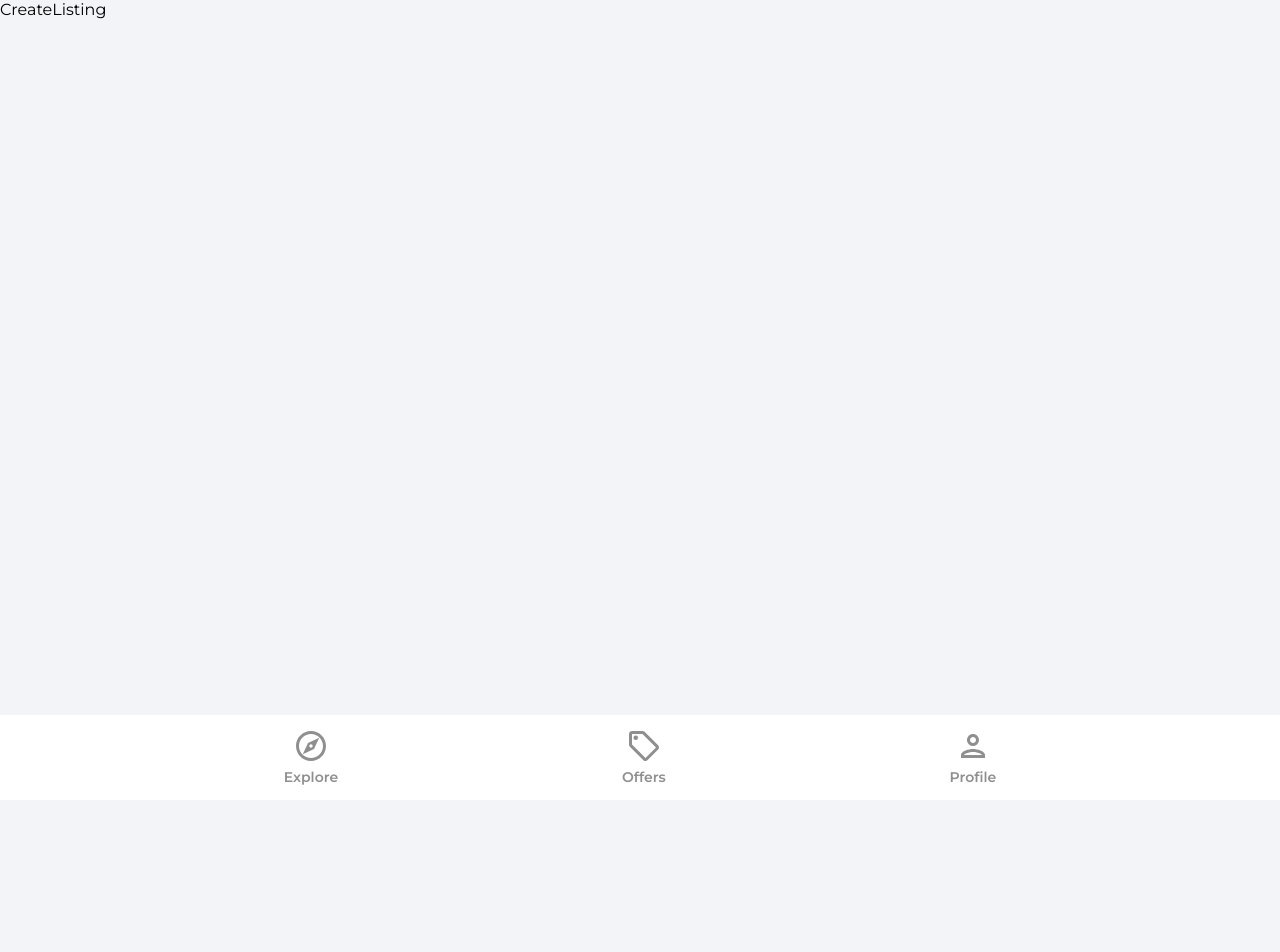
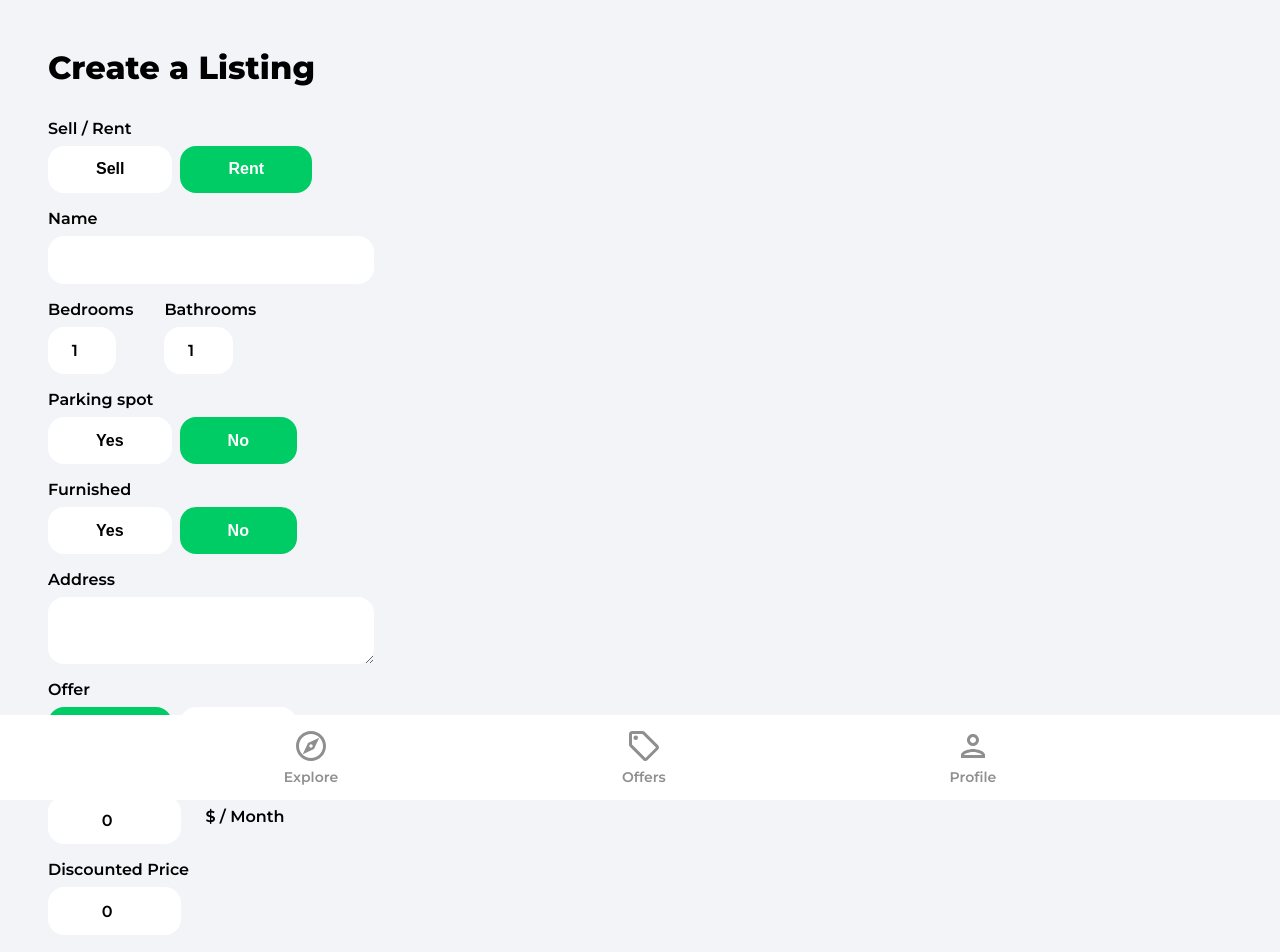
Before and after one commit to jayantwaldia/Rent-My-House, a React (Create React App) app: page /create-listing in a window 1280 px wide. Shown: the top 952 px of the page. Before the commit the page ends 800 px from the top, so only its background shows below. Built offline with nearby package versions, Linux system fonts and the light colour scheme; no server answers; sample sign-in values are in the browser's storage.

Commit message:
added create listing form

```diff
--- a/src/pages/CreateListing.js
+++ b/src/pages/CreateListing.js
@@ -22,6 +22,22 @@ function CreateListing() {
     longitude: 0,
   });
 
+  const {
+    type,
+    name,
+    bedrooms,
+    bathrooms,
+    parking,
+    furnished,
+    address,
+    offer,
+    regularPrice,
+    discountedPrice,
+    images,
+    latitude,
+    longitude,
+  } = formData;
+
   const auth = getAuth();
   const navigate = useNavigate();
   const isMounted = useRef(true);
@@ -41,11 +57,250 @@ function CreateListing() {
     };
   }, [isMounted]);
 
+  const onMutate = (e) => {};
+
+  const onSubmit = (e) => {
+    e.preventDefault();
+  };
+
   if (loading) {
     return <Spinner />;
   }
 
-  return <div>CreateListing</div>;
+  return (
+    <div className="profile">
+      <header>
+        <p className="pageHeader">Create a Listing</p>
+      </header>
+      <main>
+        <form onSubmit={onSubmit}>
+          <label className="formLabel">Sell / Rent</label>
+          <div className="formButtons">
+            <button
+              type="button"
+              className={type === "sale" ? "formButtonActive" : "formButton"}
+              id="type"
+              value="sale"
+              onClick={onMutate}
+            >
+              Sell
+            </button>
+            <button
+              type="button"
+              className={type === "rent" ? "formButtonActive" : "formButton"}
+              id="type"
+              value="rent"
+              onClick={onMutate}
+            >
+              Rent
+            </button>
+          </div>
+          <label className="formLabel">Name</label>
+          <input
+            className="formInputName"
+            type="text"
+            id="name"
+            value={name}
+            onChange={onMutate}
+            maxLength="32"
+            minLength="10"
+            required
+          />
+
+          <div className="formRooms flex">
+            <div>
+              <label className="formLabel">Bedrooms</label>
+              <input
+                className="formInputSmall"
+                type="number"
+                id="bedrooms"
+                value={bedrooms}
+                onChange={onMutate}
+                min="1"
+                max="50"
+                required
+              />
+            </div>
+            <div>
+              <label className="formLabel">Bathrooms</label>
+              <input
+                className="formInputSmall"
+                type="number"
+                id="bathrooms"
+                value={bathrooms}
+                onChange={onMutate}
+                min="1"
+                max="50"
+                required
+              />
+            </div>
+          </div>
+
+          <label className="formLabel">Parking spot</label>
+          <div className="formButtons">
+            <button
+              className={parking ? "formButtonActive" : "formButton"}
+              type="button"
+              id="parking"
+              value={true}
+              onClick={onMutate}
+              min="1"
+              max="50"
+            >
+              Yes
+            </button>
+            <button
+              className={
+                !parking && parking !== null ? "formButtonActive" : "formButton"
+              }
+              type="button"
+              id="parking"
+              value={false}
+              onClick={onMutate}
+            >
+              No
+            </button>
+          </div>
+
+          <label className="formLabel">Furnished</label>
+          <div className="formButtons">
+            <button
+              className={furnished ? "formButtonActive" : "formButton"}
+              type="button"
+              id="furnished"
+              value={true}
+              onClick={onMutate}
+            >
+              Yes
+            </button>
+            <button
+              className={
+                !furnished && furnished !== null
+                  ? "formButtonActive"
+                  : "formButton"
+              }
+              type="button"
+              id="furnished"
+              value={false}
+              onClick={onMutate}
+            >
+              No
+            </button>
+          </div>
+
+          <label className="formLabel">Address</label>
+          <textarea
+            className="formInputAddress"
+            type="text"
+            id="address"
+            value={address}
+            onChange={onMutate}
+            required
+          />
+
+          {!geolocationEnabled && (
+            <div className="formLatLng flex">
+              <div>
+                <label className="formLabel">Latitude</label>
+                <input
+                  className="formInputSmall"
+                  type="number"
+                  id="latitude"
+                  value={latitude}
+                  onChange={onMutate}
+                  required
+                />
+              </div>
+              <div>
+                <label className="formLabel">Longitude</label>
+                <input
+                  className="formInputSmall"
+                  type="number"
+                  id="longitude"
+                  value={longitude}
+                  onChange={onMutate}
+                  required
+                />
+              </div>
+            </div>
+          )}
+
+          <label className="formLabel">Offer</label>
+          <div className="formButtons">
+            <button
+              className={offer ? "formButtonActive" : "formButton"}
+              type="button"
+              id="offer"
+              value={true}
+              onClick={onMutate}
+            >
+              Yes
+            </button>
+            <button
+              className={
+                !offer && offer !== null ? "formButtonActive" : "formButton"
+              }
+              type="button"
+              id="offer"
+              value={false}
+              onClick={onMutate}
+            >
+              No
+            </button>
+          </div>
+
+          <label className="formLabel">Regular Price</label>
+          <div className="formPriceDiv">
+            <input
+              className="formInputSmall"
+              type="number"
+              id="regularPrice"
+              value={regularPrice}
+              onChange={onMutate}
+              min="50"
+              max="750000000"
+              required
+            />
+            {type === "rent" && <p className="formPriceText">$ / Month</p>}
+          </div>
+
+          {offer && (
+            <>
+              <label className="formLabel">Discounted Price</label>
+              <input
+                className="formInputSmall"
+                type="number"
+                id="discountedPrice"
+                value={discountedPrice}
+                onChange={onMutate}
+                min="50"
+                max="750000000"
+                required={offer}
+              />
+            </>
+          )}
+
+          <label className="formLabel">Images</label>
+          <p className="imagesInfo">
+            The first image will be the cover (max 6).
+          </p>
+          <input
+            className="formInputFile"
+            type="file"
+            id="images"
+            onChange={onMutate}
+            max="6"
+            accept=".jpg,.png,.jpeg"
+            multiple
+            required
+          />
+          <button type="submit" className="primaryButton createListingButton">
+            Create Listing
+          </button>
+        </form>
+      </main>
+    </div>
+  );
 }
 
 export default CreateListing;
```
